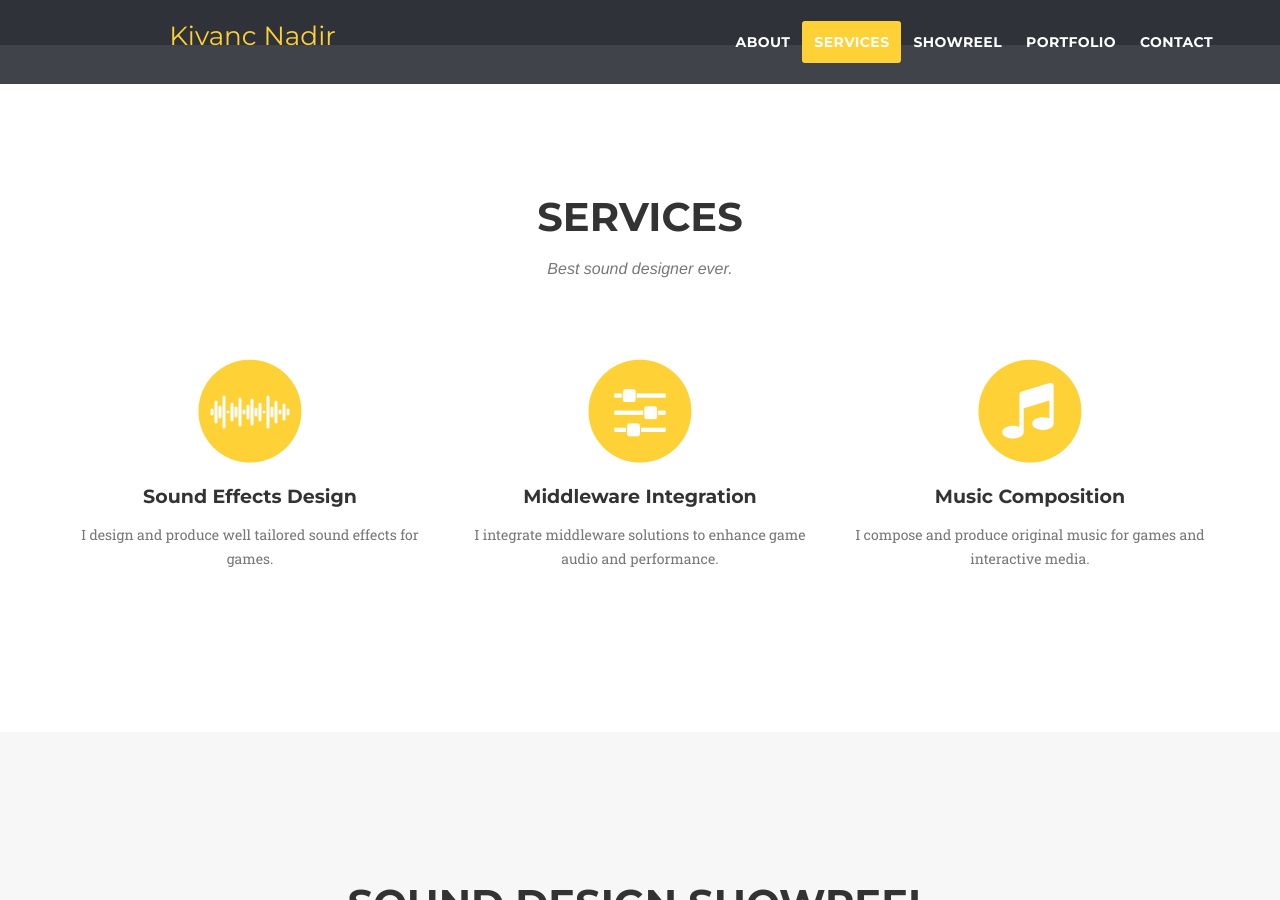
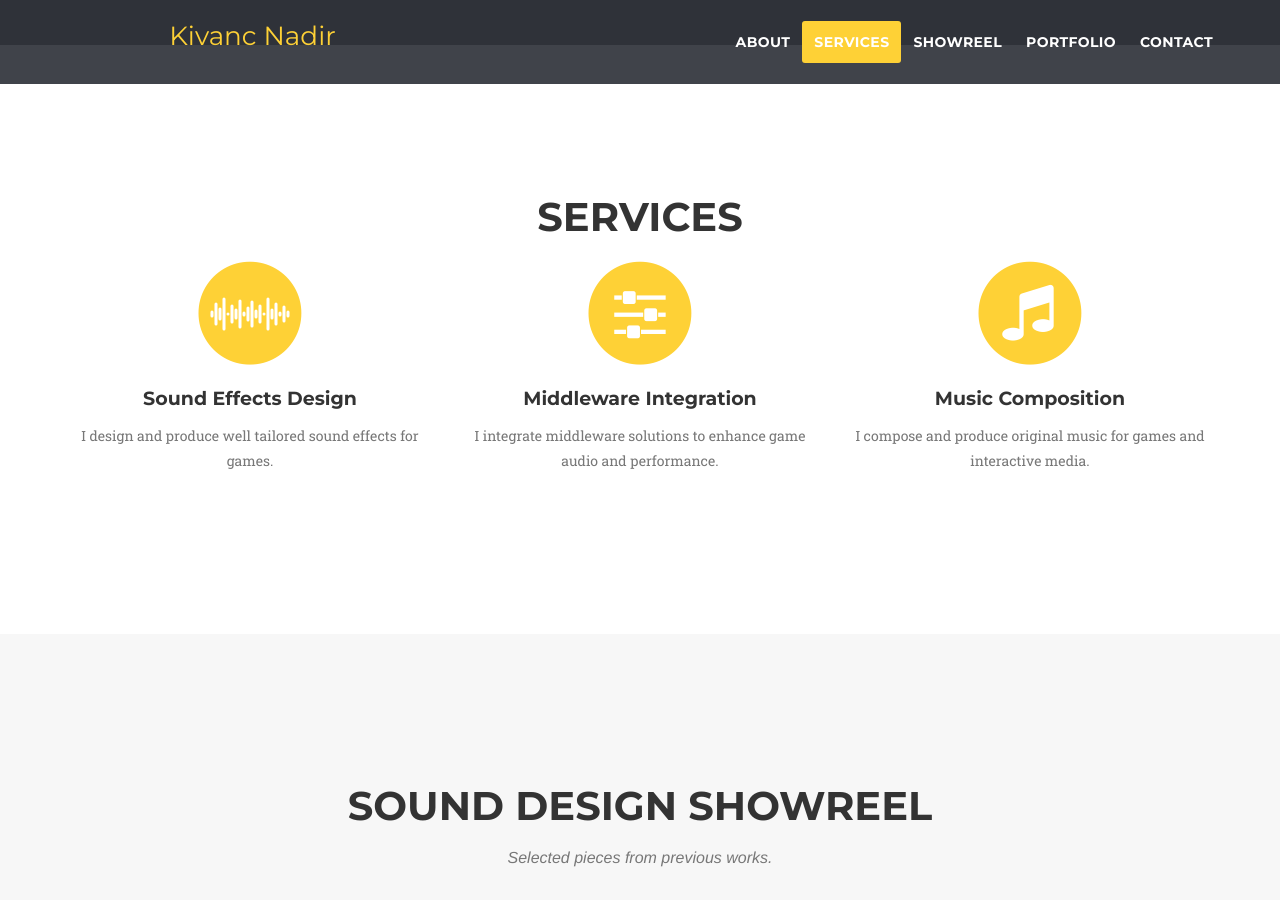
Before and after one commit to kivicik/SoundDesignerWebsite, a Jekyll site: the page built from agency-jekyll-theme-gh-pages/index.html, in a window 1280 px wide and 900 px high, scrolled down 609 px. Built offline with Jekyll 4.4.1, drawn with Linux system fonts in a browser that asks for light colours; some web fonts are replaced.

Commit message:
Remove placeholder subheading from Services section
Co-Authored-By: Claude Sonnet 4.6 <noreply@anthropic.com>

```diff
--- a/agency-jekyll-theme-gh-pages/_includes/services.html
+++ b/agency-jekyll-theme-gh-pages/_includes/services.html
@@ -4,7 +4,6 @@
             <div class="row">
                 <div class="col-lg-12 text-center">
                     <h2 class="section-heading">Services</h2>
-                    <h3 class="section-subheading text-muted">Best sound designer ever.</h3>
                 </div>
             </div>
             <div class="row text-center">
```
Also changed, not shown: 18 other files.
